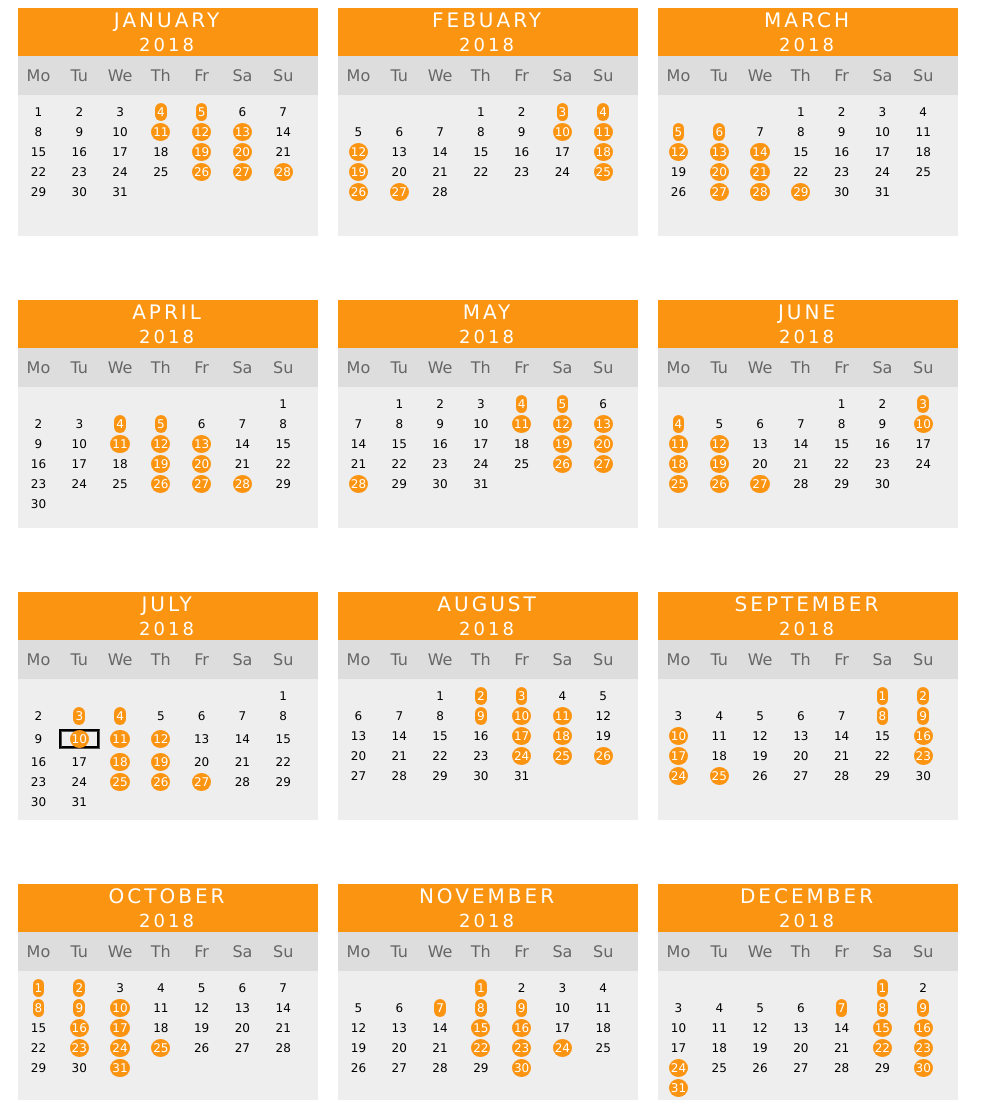
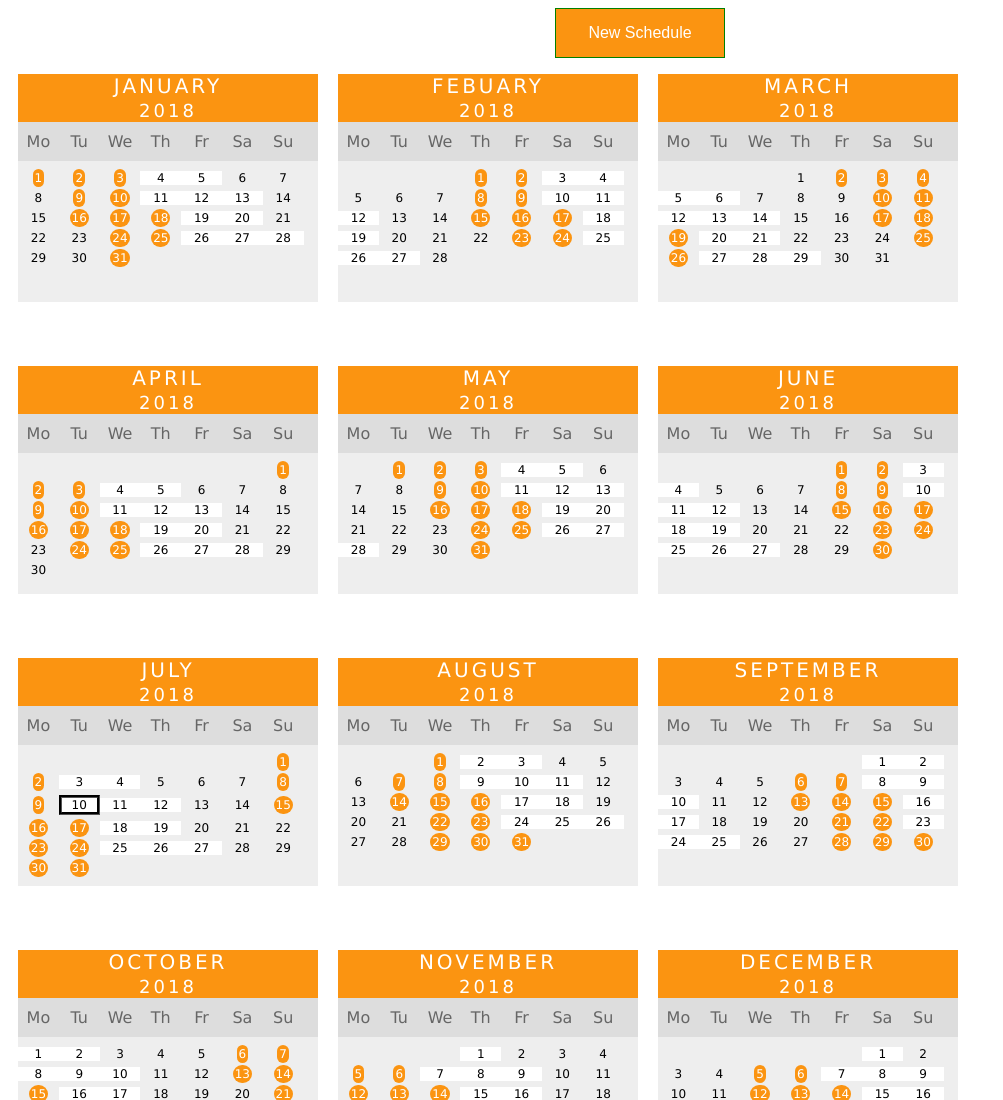
Before and after one commit to TheHimanshu/TheHimanshu, a plain HTML site: page previousSchedule/index.html in a window 1280 px wide. Shown: the top 1100 px of the page, without its empty margins (0-1003 px from the left). Drawn offline with Linux system fonts and the light colour scheme.

Commit message:
update calendar

```diff
--- a/calendarScript.js
+++ b/calendarScript.js
@@ -6,6 +6,9 @@ var daysInThisMonth = [31,28,31,30,31,30,31,31,30,31,30,31];
 var d = new Date();
 var divElementForCurrentMonth = d.getMonth() * 2; // because month has 2 div elements
 window.onload = function(){
+    var button = document.getElementById("myButton")
+    button.style.backgroundColor = color[randomNumber]
+    var title = document.getElementsByTagName("title")[0].innerText;
     var div = document.getElementsByTagName("div");
     var length = div.length;
     var boxesNotUsed;
@@ -19,9 +22,15 @@ window.onload = function(){
     //************************************
 
     curMonth = false, clas = '', totalBoxes = 42, daysAWeek = 7,
+    dayNight = true;
 
     //*************Edit*******************
-    workDays = 2;// Number of days already worked in december last year
+    if (title == "Calendar"){
+        workDays = 2;// Number of days already worked in december last year
+    }
+    else {
+        workDays = -3;
+    }
     //************************************
     for(var i = 0; i < length; i++){ // for each month
         k = 1;
@@ -62,7 +71,12 @@ window.onload = function(){
                     threeDaysOff = true;
                 }
             }else{
-                day += "<li"+ clas +">" + k + "</li>";
+                if(dayNight && workDays < daysOff){
+                    day += "<li"+ clas +" style='background:white'>" + k + "</li>";
+                }
+                else{
+                    day += "<li"+ clas +">" + k + "</li>";
+                }
                 k++;
                 workDays++;
             }
--- a/calendarStyle.css
+++ b/calendarStyle.css
@@ -78,6 +78,18 @@ body {font-family: Verdana,sans-serif;}
     border-color: black;
 }
 
+.btn-group .button {
+
+    border: 1px solid green;
+    color: white;
+    padding: 15px 32px;
+    text-align: center;
+    text-decoration: none;
+    display: inline-block;
+    font-size: 16px;
+    cursor: pointer;
+}
+
 /* Add media queries for smaller screens */
 @media screen and (max-width:720px) {
     .weekdays li, .days li {width: 13.1%;}
--- a/previousSchedule/index.html
+++ b/previousSchedule/index.html
@@ -5,7 +5,14 @@
         <link rel="stylesheet" type="text/css" href="../calendarStyle.css">
         <script language="javascript" type="text/javascript" src="../calendarScript.js"></script>
     </head>
-
+<p align="center" class="btn-group">
+<button id="myButton" class="button">New Schedule</button>
+</p>
+<script type="text/javascript">
+    document.getElementById("myButton").onclick = function () {
+        location.href = "../index.html";
+    };
+</script>
     <body>
 
         <div id="_0" class="div">
```
Also changed, not shown: index.html (+8 -1 lines).
